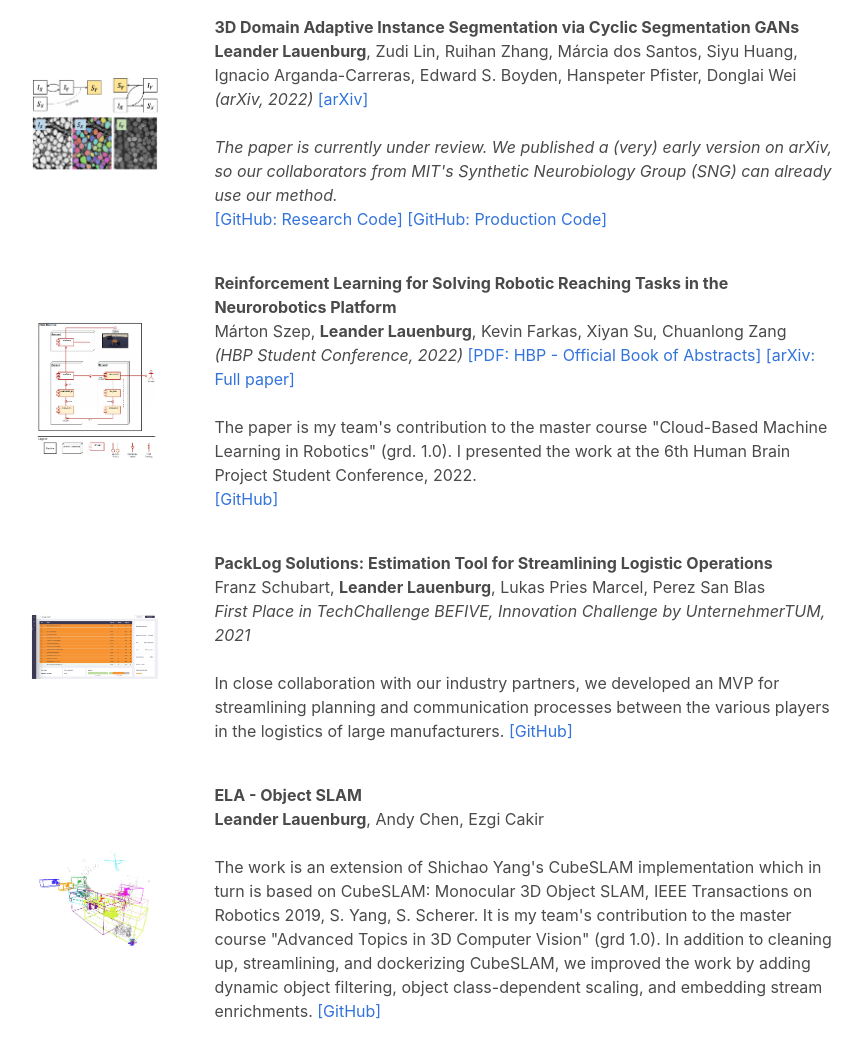
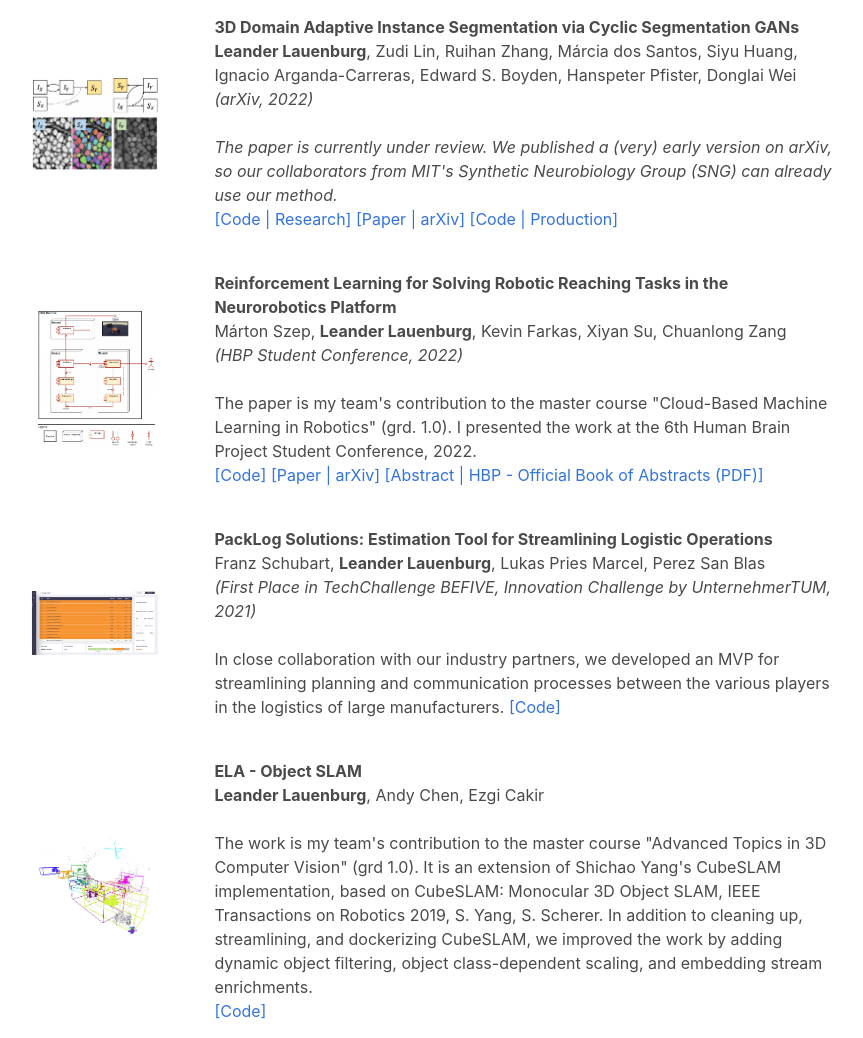
Before and after one commit to Lauenburg/lauenburg.github.io, a plain HTML site: page index.html in a window 1280 px wide. Shown: the part 1108-2146 px from the top of the page, without its empty margins (366-1229 px from the left). Drawn offline with nearby package versions, Linux system fonts and the light colour scheme.

Commit message:
reorganized the links

```diff
--- a/index.html
+++ b/index.html
@@ -222,17 +222,20 @@
                 <p>
                   <b>3D Domain Adaptive Instance Segmentation via Cyclic Segmentation GANs</b><br>
                   <b>Leander Lauenburg</b>, Zudi Lin, Ruihan Zhang, Márcia dos Santos, Siyu Huang, Ignacio
-                  Arganda-Carreras, Edward S. Boyden, Hanspeter Pfister, Donglai Wei <i>(arXiv, 2022)</i>
-                  <a href="https://arxiv.org/abs/2204.03082" target="_blank">[arXiv]</a>
+                  Arganda-Carreras, Edward S. Boyden, Hanspeter Pfister, Donglai Wei
+                  <br>
+                  <i>(arXiv, 2022)</i>
                   <br>
                   <br>
                   <i>The paper is currently under review. We published a (very) early version on arXiv, so our
                     collaborators from MIT's Synthetic Neurobiology Group (SNG) can already use our method.</i>
                   <br>
 
-                  <a href="https://github.com/Lauenburg/og_cysgan_dev" target="_blank">[GitHub: Research Code]</a>
+                  <a href="https://github.com/Lauenburg/og_cysgan_dev" target="_blank">[Code | Research]</a>
+                  <a href="https://arxiv.org/abs/2204.03082" target="_blank">[Paper | arXiv]</a>
                   <a href="https://github.com/zudi-lin/pytorch_connectomics/tree/master/projects/CySGAN"
-                    target="_blank">[GitHub: Production Code]</a>
+                    target="_blank">[Code | Production]</a>
+
 
 
                 </p>
@@ -249,8 +252,7 @@
                 <p>
                   <b>Reinforcement Learning for Solving Robotic Reaching Tasks in the Neurorobotics Platform</b><br>
                   Márton Szep, <b>Leander Lauenburg</b>, Kevin Farkas, Xiyan Su, Chuanlong Zang<br>
-                  <i>(HBP Student Conference, 2022)</i> <a href="https://sos-ch-dk-2.exo.io/public-website-production-2022/filer_public/b1/be/b1be0a50-77bc-4aba-a581-8d2235c2950b/proceedings_hbpsc2022.pdf">[PDF: HBP - Official Book of Abstracts]</a>
-                  <a href="https://arxiv.org/" target="_blank">[arXiv: Full paper]</a>
+                  <i>(HBP Student Conference, 2022)</i>
 
                   <br>
 
@@ -259,7 +261,9 @@
                   The paper is my team's contribution to the master course "Cloud-Based Machine Learning in Robotics" (grd. 1.0).
                   I presented the work at the 6th Human Brain Project Student Conference, 2022.
                   <br>
-                  <a href="https://github.com/tum-i6/neurorobotics-reaching" target="_blank">[GitHub]</a>
+                  <a href="https://github.com/tum-i6/neurorobotics-reaching" target="_blank">[Code]</a>
+                  <a href="https://arxiv.org/" target="_blank">[Paper | arXiv]</a>
+                  <a href="https://sos-ch-dk-2.exo.io/public-website-production-2022/filer_public/b1/be/b1be0a50-77bc-4aba-a581-8d2235c2950b/proceedings_hbpsc2022.pdf">[Abstract | HBP - Official Book of Abstracts (PDF)]</a>
                 </p>
               </div>
             </article>
@@ -275,13 +279,13 @@
                 <p>
                   <b>PackLog Solutions: Estimation Tool for Streamlining Logistic Operations</b><br>
                   Franz Schubart, <b>Leander Lauenburg</b>, Lukas Pries Marcel, Perez San Blas<br>
-                  <i>First Place in TechChallenge BEFIVE, Innovation Challenge by UnternehmerTUM, 2021</i>
+                  <i>(First Place in TechChallenge BEFIVE, Innovation Challenge by UnternehmerTUM, 2021)</i>
 
                   <br>
                   <br>
 
                   In close collaboration with our industry partners, we developed an MVP for streamlining planning and communication processes between the various players in the logistics of large manufacturers.
-                  <a href="https://github.com/Lauenburg/PackLogSolutions" target="_blank">[GitHub]</a>
+                  <a href="https://github.com/Lauenburg/PackLogSolutions" target="_blank">[Code]</a>
                 </p>
               </div>
             </article>
@@ -300,9 +304,9 @@
                   <b>Leander Lauenburg</b>, Andy Chen, Ezgi Cakir<br>
 
                   <br>
-                  The work is an extension of Shichao Yang's CubeSLAM implementation which in turn is based on CubeSLAM: Monocular 3D Object SLAM, IEEE Transactions on Robotics 2019, S. Yang, S. Scherer.
-                  It is my team's contribution to the master course "Advanced Topics in 3D Computer Vision" (grd 1.0). In addition to cleaning up, streamlining, and dockerizing CubeSLAM, we improved the work by adding dynamic object filtering, object class-dependent scaling, and embedding stream enrichments.
-                  <a href="https://github.com/at3dcv/ELA-ObjectSLAM" target="_blank">[GitHub]</a>
+                  The work is my team's contribution to the master course "Advanced Topics in 3D Computer Vision" (grd 1.0). It is an extension of Shichao Yang's CubeSLAM implementation, based on CubeSLAM: Monocular 3D Object SLAM, IEEE Transactions on Robotics 2019, S. Yang, S. Scherer. In addition to cleaning up, streamlining, and dockerizing CubeSLAM, we improved the work by adding dynamic object filtering, object class-dependent scaling, and embedding stream enrichments.
+                  <br>
+                  <a href="https://github.com/at3dcv/ELA-ObjectSLAM" target="_blank">[Code]</a>
                 </p>
               </div>
             </article>
```
